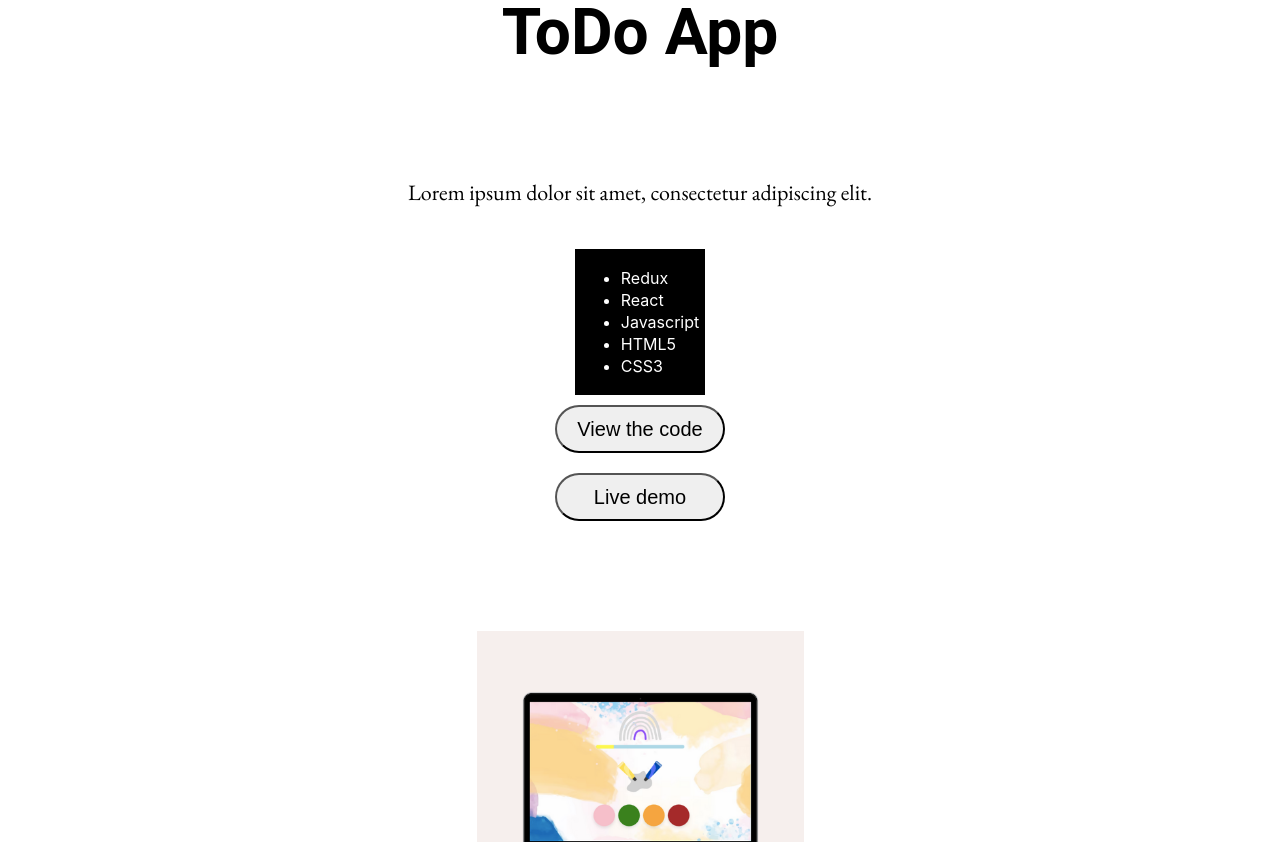
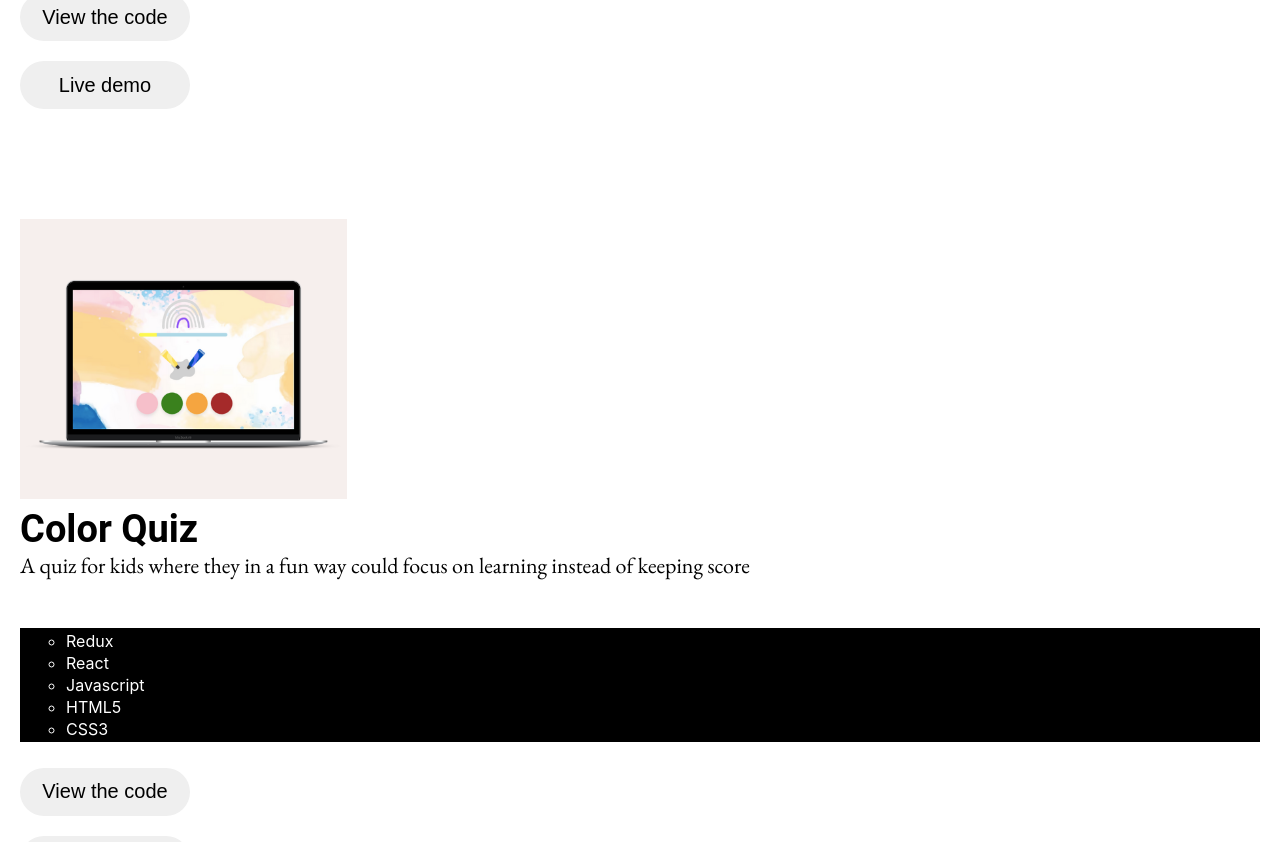
Before and after one commit to Technigo/project-react-portfolio, a React (Create React App) app: page / in a window 1280 px wide. Shown: the part 2398-3240 px from the top of the page. Built offline with nearby package versions, Linux system fonts and the light colour scheme.

Commit message:
added text at featured projects

```diff
--- a/src/components/FeaturedProjects.js
+++ b/src/components/FeaturedProjects.js
@@ -39,7 +39,6 @@ const ProjectSection = styled.div`
 display: flex;
 flex-direction: column;
 justify-content: center;
-align-items: center;
 padding: 20px;
 `
 const ProjectImg = styled.img`
@@ -47,18 +46,23 @@ width: 327px;
 height: 280px;
 object-fit: cover;
 margin-top: 60px;
+margin-bottom: -30px;
 `
 const Title = styled.h1`
 font-family: 'Roboto', sans-serif;
-font-size: 32px;
+font-size: 19px;
+margin-bottom: -70px;
 `
 const Text = styled.p`
 font-family: 'EB Garamond';
 font-size: 22px;
-margin-bottom: 20px;
+margin-bottom: 10px;
 justify-content: center;
 `
-const TechLanguage = styled.div`
+const TechLanguage = styled.ul`
+display: flex;
+flex-direction: row;
+list-style: none;
 font-size: 16px;
 line-height: 22px;
 background-color: black;
@@ -70,6 +74,7 @@ display: flex;
 align-items: center;
 justify-content: center;
 border-radius: 40px;
+border-style: none;
 padding: 30px, 0px, 0px, 30px;
 color: rgb(0, 0, 0);
 font-size: 20px;
--- a/src/components/ProjectList.js
+++ b/src/components/ProjectList.js
@@ -18,7 +18,7 @@ const ProjectList = [
   {
     projectImg: `${Backandforth}`,
     title: 'ToDo App',
-    text: 'Lorem ipsum dolor sit amet, consectetur adipiscing elit.',
+    text: 'checklist that helps parents get a better overview of which things are where.',
     techLanguage: ['Redux', 'React', 'Javascript', 'HTML5', 'CSS3'],
     githubLink: 'https://github.com/AndreaHedstrom/project-todos',
     liveLink: 'https://backandforthlist.netlify.app/'
@@ -26,7 +26,7 @@ const ProjectList = [
   {
     projectImg: `${ColorQuiz}`,
     title: 'Color Quiz',
-    text: 'Lorem ipsum dolor sit amet, consectetur adipiscing elit.',
+    text: 'A quiz for kids where they in a fun way could focus on learning instead of keeping score',
     techLanguage: ['Redux', 'React', 'Javascript', 'HTML5', 'CSS3'],
     githubLink: 'https://github.com/AndreaHedstrom/Redux-quiz',
     liveLink: 'https://great-color-quiz.netlify.app/'
@@ -34,7 +34,7 @@ const ProjectList = [
   {
     projectImg: `${PartyServey}`,
     title: 'Day dream survey',
-    text: 'Lorem ipsum dolor sit amet, consectetur adipiscing elit.',
+    text: 'A small survey about planning an imaginary party',
     techLanguage: ['Javascript', 'HTML5', 'CSS3', 'React'],
     githubLink: 'https://github.com/AndreaHedstrom/project-survey',
     liveLink: 'https://dream-party.netlify.app/'
@@ -42,7 +42,7 @@ const ProjectList = [
   {
     projectImg: `${WeatherApp1}`,
     title: 'Weather App',
-    text: 'Lorem ipsum dolor sit amet, consectetur adipiscing elit.',
+    text: 'Weather app that fetches data and where the design changes depending on todays weather',
     techLanguage: ['Javascript', 'HTML5', 'CSS3'],
     githubLink: 'https://github.com/AndreaHedstrom/project-weather-app',
     liveLink: 'https://taupe-kitten-1e868d.netlify.app/'
@@ -50,7 +50,7 @@ const ProjectList = [
   {
     projectImg: `${GuessWho}`,
     title: 'Guess home',
-    text: 'Lorem ipsum dolor sit amet, consectetur adipiscing elit.',
+    text: 'A new take of the classig game Guess Who.',
     techLanguage: ['Javascript', 'HTML5', 'CSS3'],
     githubLink: 'https://github.com/AndreaHedstrom/project-guess-who',
     liveLink: 'https://guess-home.netlify.app/'
@@ -58,7 +58,7 @@ const ProjectList = [
   {
     projectImg: `${Artsie}`,
     title: 'Chatbot',
-    text: 'Lorem ipsum dolor sit amet, consectetur adipiscing elit.',
+    text: 'My very first project in Javascript - a chatbot that help you find art for your walls',
     techLanguage: ['Javascript', 'HTML5', 'CSS3'],
     githubLink: 'https://github.com/AndreaHedstrom/project-chatbot',
     liveLink: 'https://shillyshallyartgallery.netlify.app/'
```
